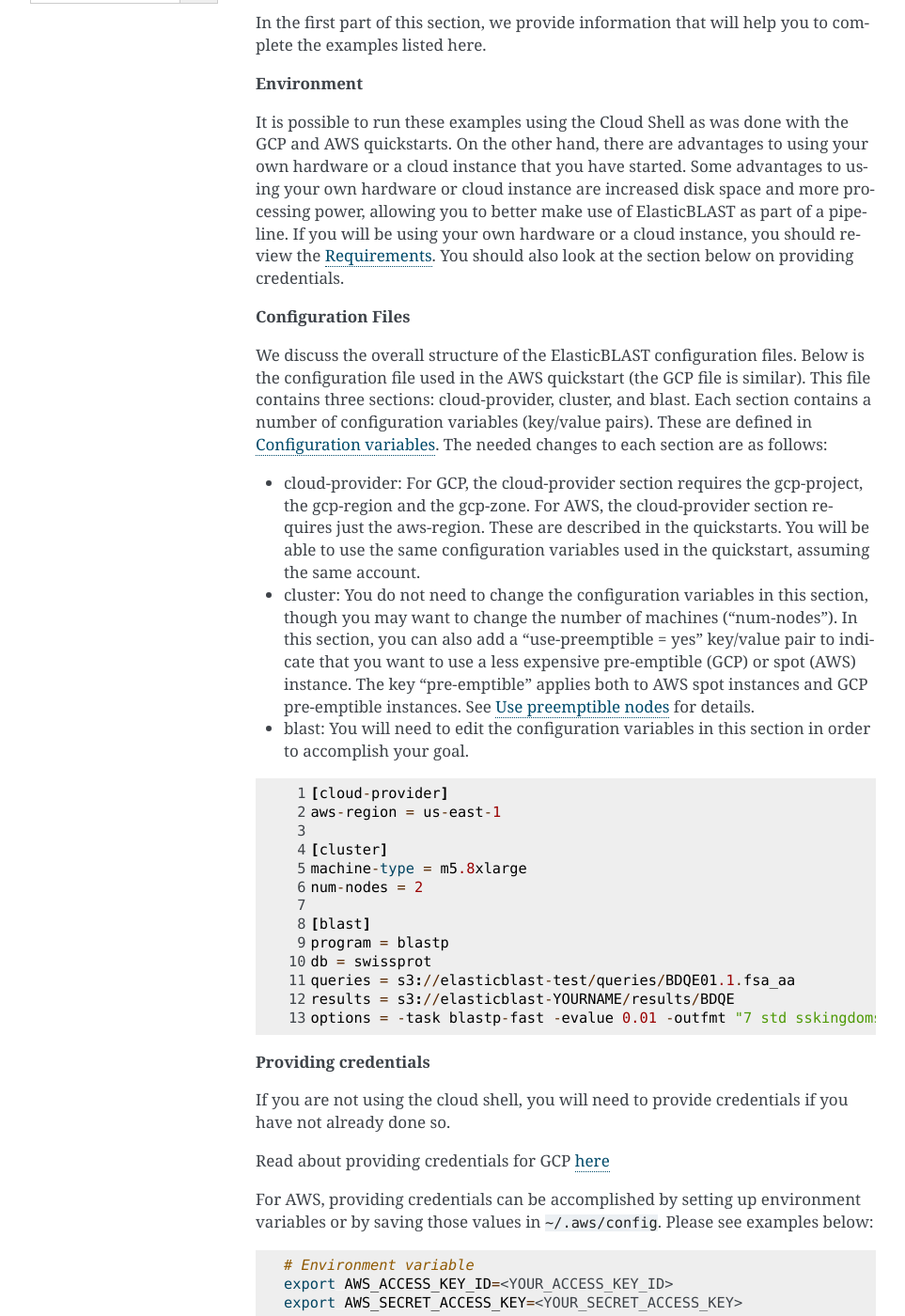
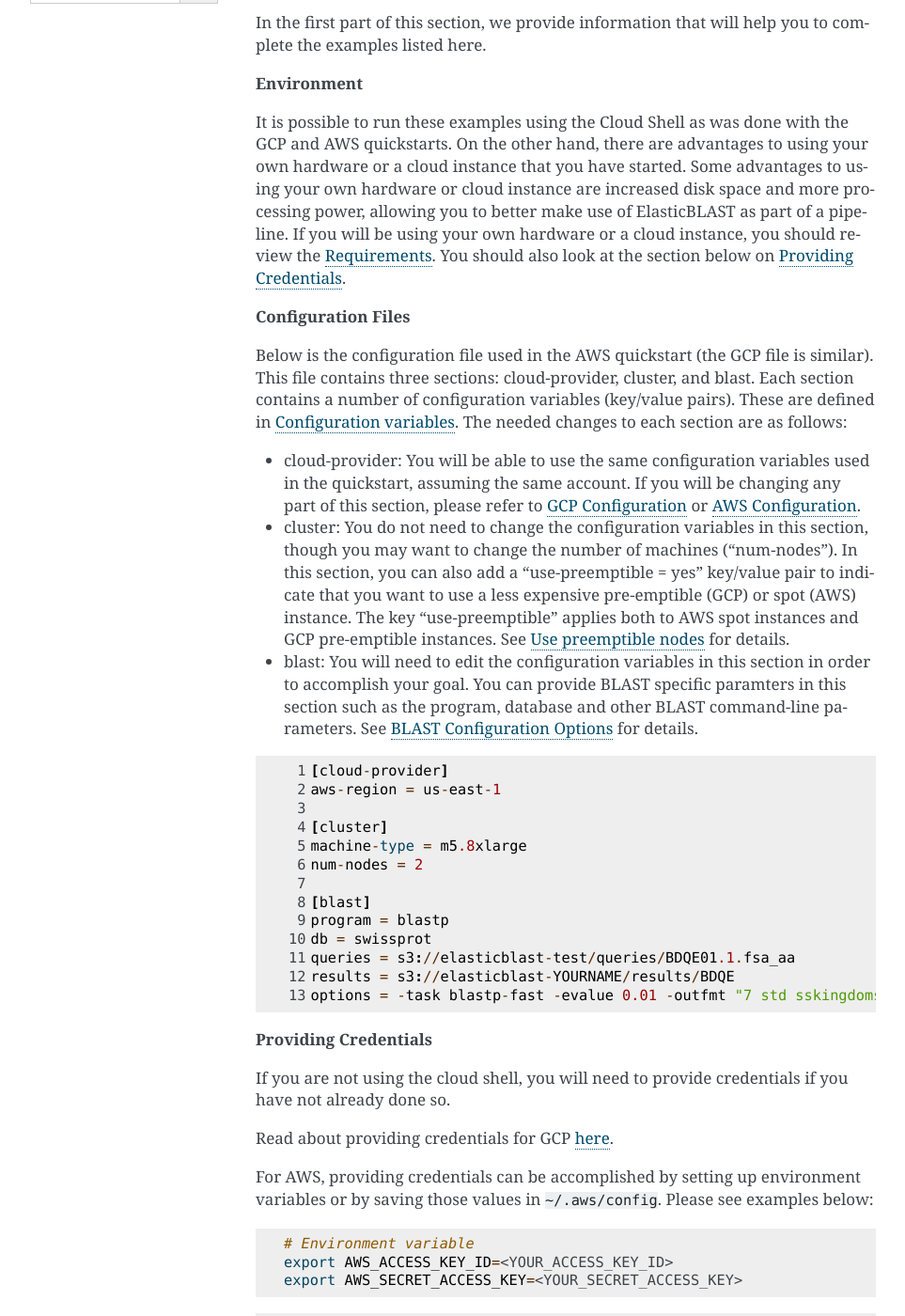
Before and after one commit to ncbi/elastic-blast-docs, a Sphinx documentation site: the page built from docs/source/tutorials.rst, in a window 1280 px wide and 1400 px high, scrolled down 356 px. Shown: the whole window at 94% size, without its empty margins (148-1111 px from the left). Built offline with Sphinx 7.4.7, drawn with Linux system fonts in a browser that asks for light colours; some of the changed text lies outside the part shown.

Commit message:
Edits for tutorials (mostly)

```diff
--- a/docs/source/configuration.rst
+++ b/docs/source/configuration.rst
@@ -358,6 +358,7 @@
     [cluster]
     labels = key1=value1,key2=value2
 
+.. _blast_config_options:
 
 BLAST configuration options
 ---------------------------
--- a/docs/source/quickstart-aws.rst
+++ b/docs/source/quickstart-aws.rst
@@ -195,7 +195,7 @@
 
 You used the CloudShell to launch your search.  The CloudShell has the advantage that it is easy to start up and already has the AWS CLI SDK  and python installed.  The CloudShell has `limitations <https://docs.aws.amazon.com/cloudshell/latest/userguide/limits.html>`_ and you may want to consider other environments for further work.  ElasticBLAST can also be started from your own machine or a cloud instance you have brought up.  In that case, you will need to make sure that the :ref:`requirements <requirements>` have been met.  You should also look at :ref:`AWS Configuration <aws_conf>` (below)
 
-The :ref:`tutorials` page provides more ElasticBLAST examples.
+The :ref:`tutorials` page provides more details on ElasticBLAST as well as examples.
 
 
 
--- a/docs/source/quickstart-gcp.rst
+++ b/docs/source/quickstart-gcp.rst
@@ -215,7 +215,7 @@
 
 You used the Cloud Shell to launch your search.  The Cloud Shell has the advantage that it is easy to start up and already has the GCP SDK, python, and kubectl (used by elastic-blast to submit searches) installed.  The Cloud Shell has `limitations <https://cloud.google.com/shell/docs/limitations>`_ and you may want to consider other environments for further work.  ElasticBLAST can also be started from your own machine or a cloud instance you have brought up.  In that case, you will need to make sure that the :ref:`requirements <requirements>` have been met.  You should also look at :ref:`GCP Configuration <gcp_conf>` (below).
 
-The :ref:`tutorials` page provides more ElasticBLAST examples.
+The :ref:`tutorials` page provides more details on ElasticBLAST as well as examples.
 
 .. _gcp_conf:
 
--- a/docs/source/tutorials.rst
+++ b/docs/source/tutorials.rst
@@ -34,17 +34,17 @@
 
 **Environment**
 
-It is possible to run these examples using the Cloud Shell as was done with the GCP and AWS quickstarts.  On the other hand, there are advantages to using your own hardware or a cloud instance that you have started.  Some advantages to using your own hardware or cloud instance are increased disk space and more processing power, allowing you to better make use of ElasticBLAST as part of a pipeline.  If you will be using your own hardware or a cloud instance, you should review the :ref:`requirements`.  You should also look at the section below on providing credentials.
+It is possible to run these examples using the Cloud Shell as was done with the GCP and AWS quickstarts.  On the other hand, there are advantages to using your own hardware or a cloud instance that you have started.  Some advantages to using your own hardware or cloud instance are increased disk space and more processing power, allowing you to better make use of ElasticBLAST as part of a pipeline.  If you will be using your own hardware or a cloud instance, you should review the :ref:`requirements`.  You should also look at the section below on :ref:`Providing Credentials <credentials>`.
 
 **Configuration Files**
 
-We discuss the overall structure of the ElasticBLAST configuration files.  Below is the configuration file used in the AWS quickstart (the GCP file is similar).  This file contains three sections: cloud-provider, cluster, and blast. Each section contains a number of configuration variables (key/value pairs).  These are defined in :ref:`configuration`.  The needed changes to each section are as follows:
+Below is the configuration file used in the AWS quickstart (the GCP file is similar).  This file contains three sections: cloud-provider, cluster, and blast. Each section contains a number of configuration variables (key/value pairs).  These are defined in :ref:`configuration`.  The needed changes to each section are as follows:
 
-* cloud-provider: For GCP, the cloud-provider section requires the gcp-project, the gcp-region and the gcp-zone.  For AWS, the cloud-provider section requires just the aws-region.  These are described in the quickstarts.  You will be able to use the same configuration variables used in the quickstart, assuming the same account.
+* cloud-provider: You will be able to use the same configuration variables used in the quickstart, assuming the same account.  If you will be changing any part of this section, please refer to :ref:`gcp_conf` or :ref:`aws_conf`.
 
-* cluster: You do not need to change the configuration variables in this section, though you may want to change the number of machines ("num-nodes").  In this section, you can also add a "use-preemptible = yes" key/value pair to indicate that you want to use a less expensive pre-emptible (GCP) or spot (AWS) instance.  The key "pre-emptible" applies both to AWS spot instances and GCP pre-emptible instances. See :ref:`elb_use_preemptible` for details.
+* cluster: You do not need to change the configuration variables in this section, though you may want to change the number of machines ("num-nodes").  In this section, you can also add a "use-preemptible = yes" key/value pair to indicate that you want to use a less expensive pre-emptible (GCP) or spot (AWS) instance.  The key "use-preemptible" applies both to AWS spot instances and GCP pre-emptible instances. See :ref:`elb_use_preemptible` for details.
 
-* blast: You will need to edit the configuration variables in this section in order to accomplish your goal.
+* blast: You will need to edit the configuration variables in this section in order to accomplish your goal.  You can provide BLAST specific paramters in this section such as the program, database and other BLAST command-line parameters.  See :ref:`BLAST Configuration Options <blast_config_options>` for details.
 
 .. code-block::
     :linenos:
@@ -191,9 +193,9 @@
 
     sed -i~ -e 's,elastic-blast ,./elastic-blast ,' submit-and-wait-for-results.sh
 
-After this script has finished, you will find all your results in the directory that you ran it from.   Additionally, they will stil be in your cloud bucket.
+After this script has finished, you will find all your results in the directory that you ran it from.   Additionally, they will still be in your cloud bucket.
 
-As noted earlier, ElasticBLAST will provide your results in multiple gzipped files, one for each batch it processed.  For many workflows, it is convenient to have all results in one file.  You can accomplish this easily with the command below, which will gunzip and concatenate all the gzipped files in the current directory starting with ``batch`` into the file MYRESULTS.tsv.  This command will leave the original gzipped files in place.
+As noted earlier, ElasticBLAST will provide your results in multiple gzipped files, one for each batch it processed.  Some users prefer to have all results in one file.  You can accomplish this easily with the command below, which will gunzip and concatenate all the gzipped files in the current directory starting with ``batch`` into the file MYRESULTS.tsv.  This command will leave the original gzipped files in place.
 
 .. code-block:: bash
 
```
Also changed, not shown: other parts of docs/source/tutorials.rst (+4 -2 lines).
